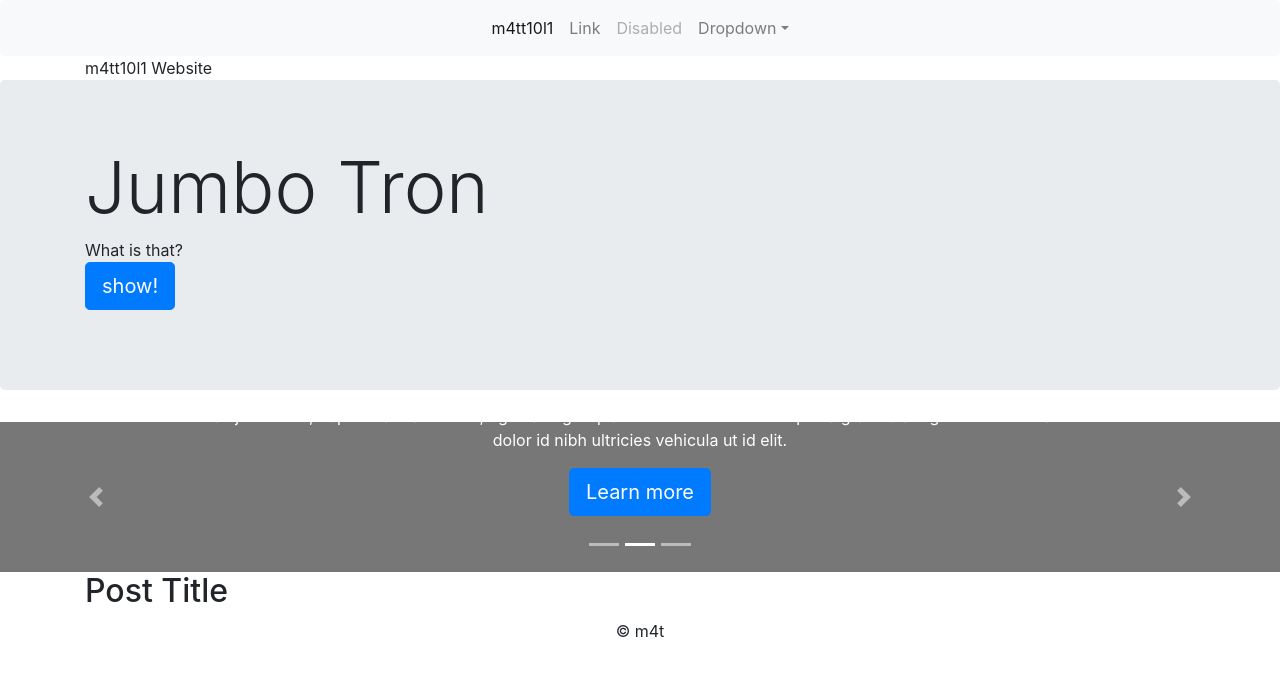
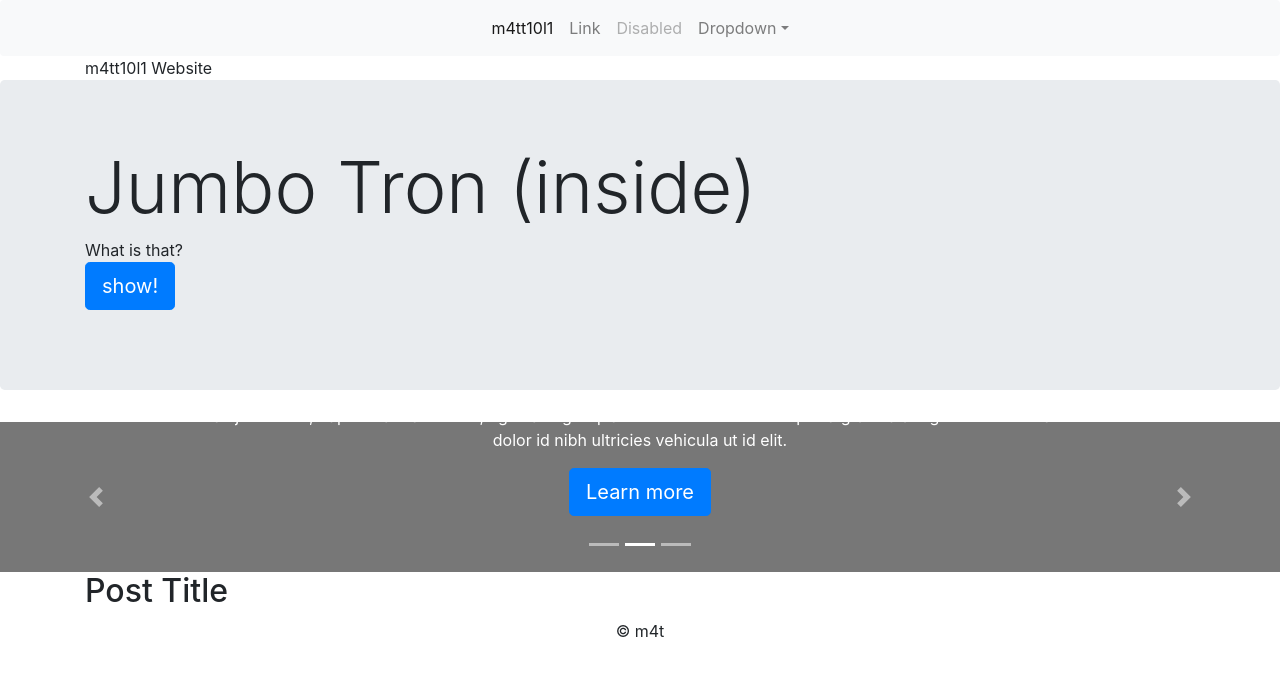
Before and after one commit to studiodiametrodev/m4tt10l1.github.io, a Jekyll site: the page built from _posts/2019-09-13-post-1.md, in a window 1280 px wide. Shown: the top 676 px of the page. Built offline with Jekyll 4.4.1, drawn with Linux system fonts in a browser that asks for light colours; our own code applies the rules of GitHub Pages for plain Markdown files.

Commit message:
Update post-1.json

```diff
--- a/_data/builder/post-1.json
+++ b/_data/builder/post-1.json
@@ -1,4 +1,4 @@
 {
-  "jumbotron": { "title": "Jumbo Tron", "description": "What is that?", "button": { "link": "/", "text": "show!" }},
-  "carousel": { "title": "Carousel", "description": "What is that?", "button": { "link": "/", "text": "show!" }}
+  "jumbotron": { "title": "Jumbo Tron (inside)", "description": "What is that?", "button": { "link": "/", "text": "show!" }},
+  "carousel": { "title": "Carousel (inside)", "description": "What is that?", "button": { "link": "/", "text": "show!" }}
 }
```
